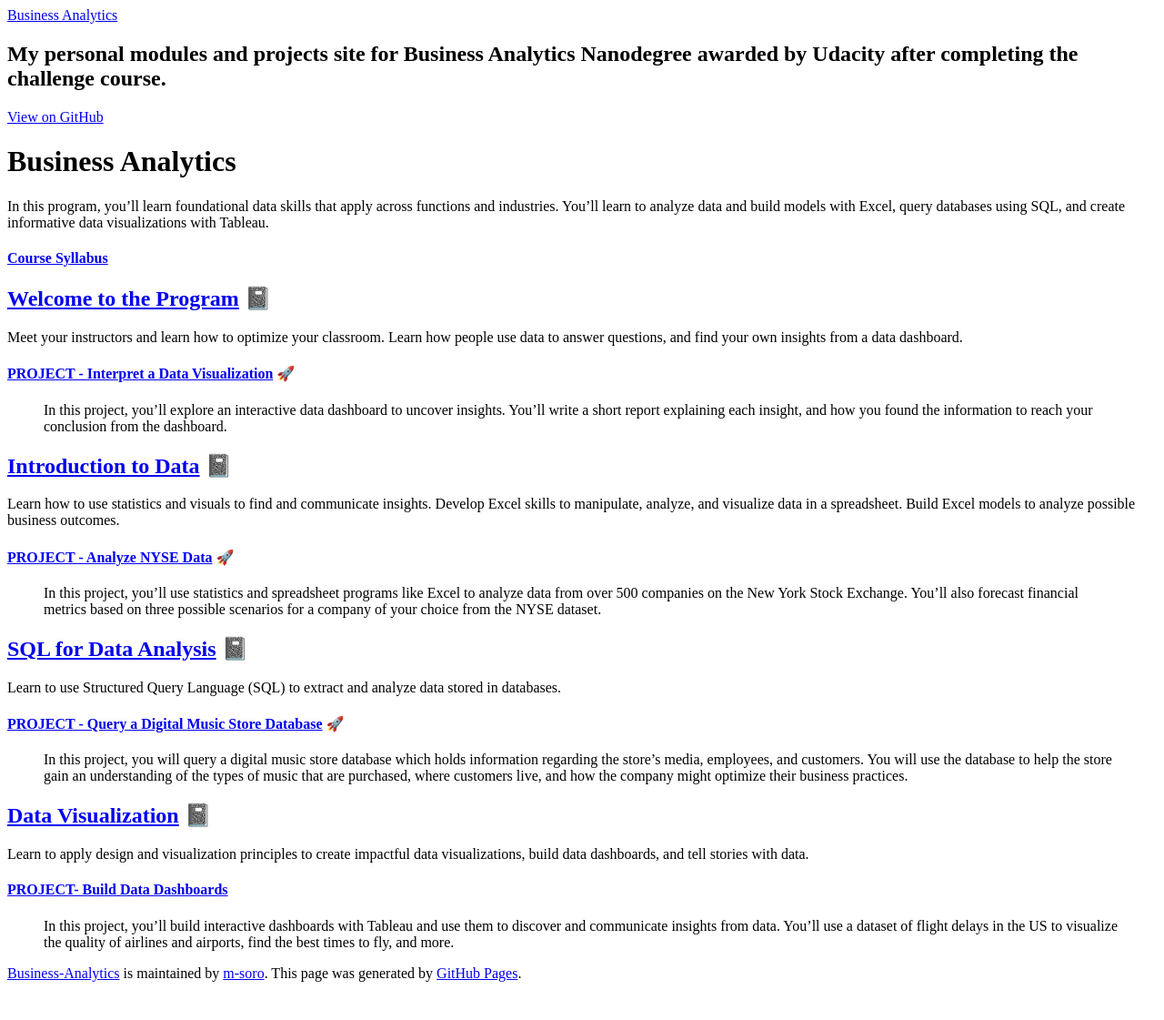
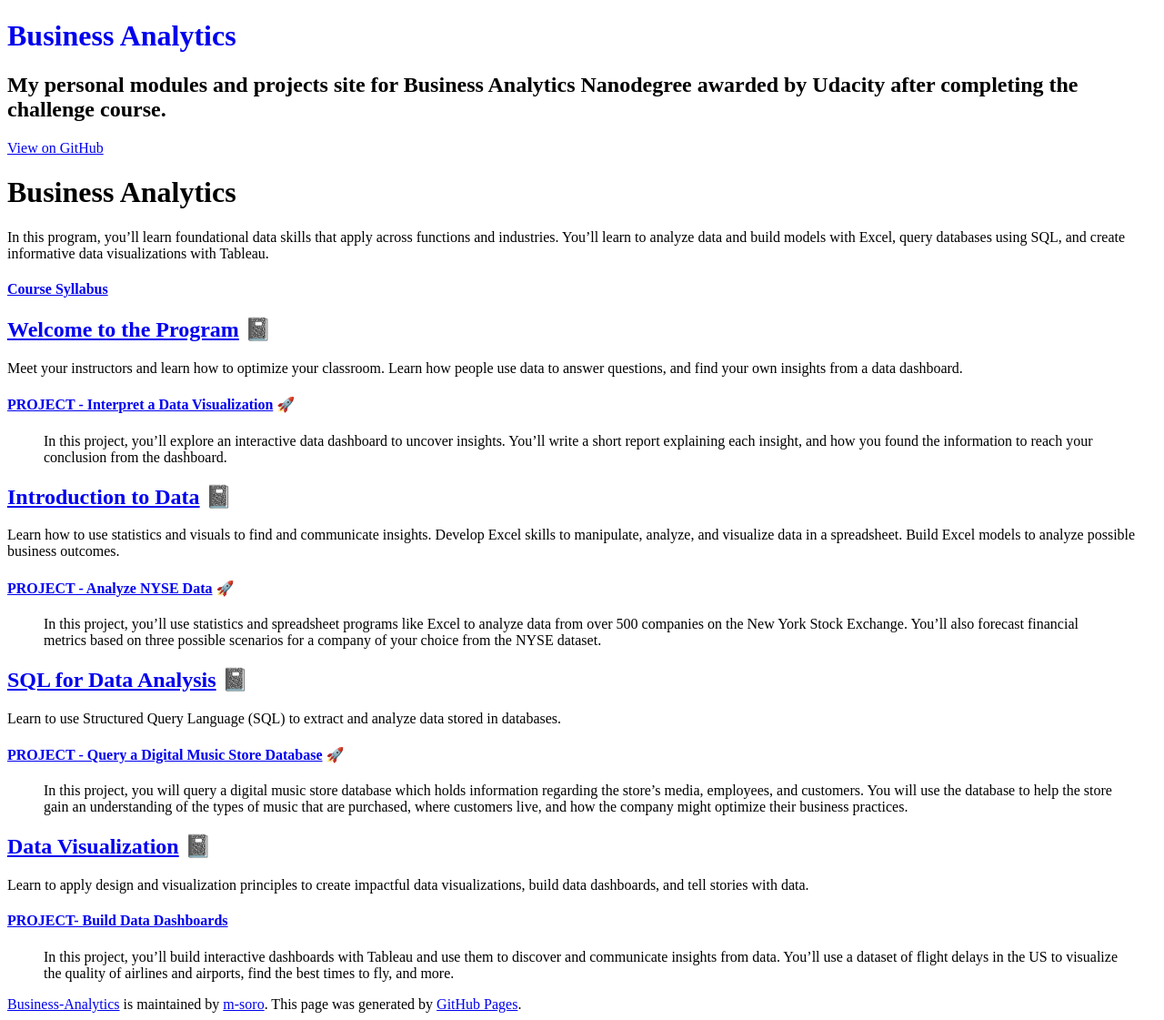
Before and after one commit to m-soro/Business-Analytics, a Jekyll site: the page built from README.md, in a window 1280 px wide. Shown: the whole page at 91% size. Built offline with Jekyll 4.4.1, drawn with Linux system fonts in a browser that asks for light colours; emoji names are drawn with the system emoji font; our own code applies the rules of GitHub Pages for plain Markdown files; before the commit the page ends 1087 px from its top, so only the background shows below that.

Commit message:
converted jumbotron to index link

```diff
--- a/_layouts/default.html
+++ b/_layouts/default.html
@@ -23,7 +23,10 @@
     <!-- <a id="skip-to-content" href="#content">Skip to the content.</a> -->
 
     <header class="page-header" role="banner">
-      <a href="https://m-soro.github.io/Business-Analytics/"<h1 class="project-name">{{ page.title | default: site.title | default: site.github.repository_name }}</h1></a>
+
+        <a style="text-decoration:none;" href="https://m-soro.github.io/Business-Analytics/"><h1 class="project-name">{{ page.title | default: site.title | default: site.github.repository_name }}</h1></a>
+
+
       <h2 class="project-tagline">{{ page.description | default: site.description | default: site.github.project_tagline }}</h2>
       {% if site.github.is_project_page %}
         <a href="{{ site.github.repository_url }}" class="btn">View on GitHub</a>
```
